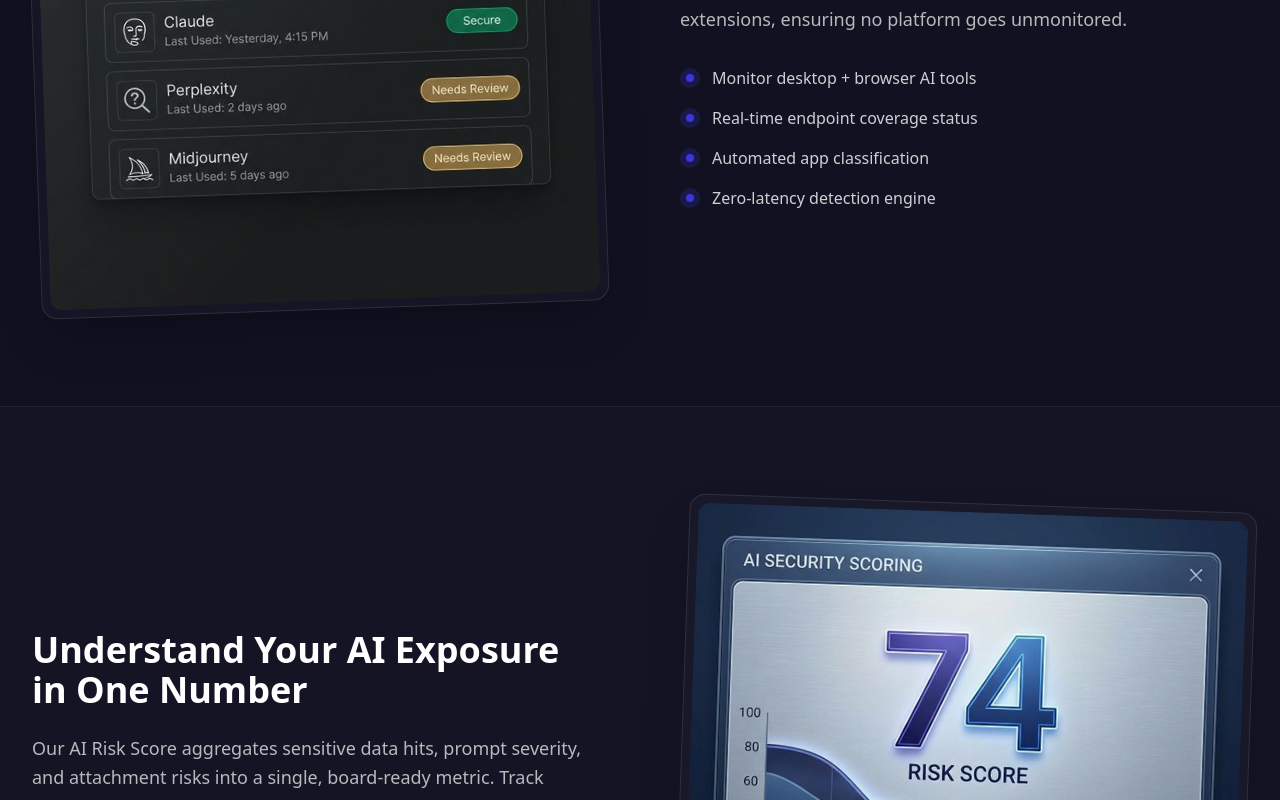
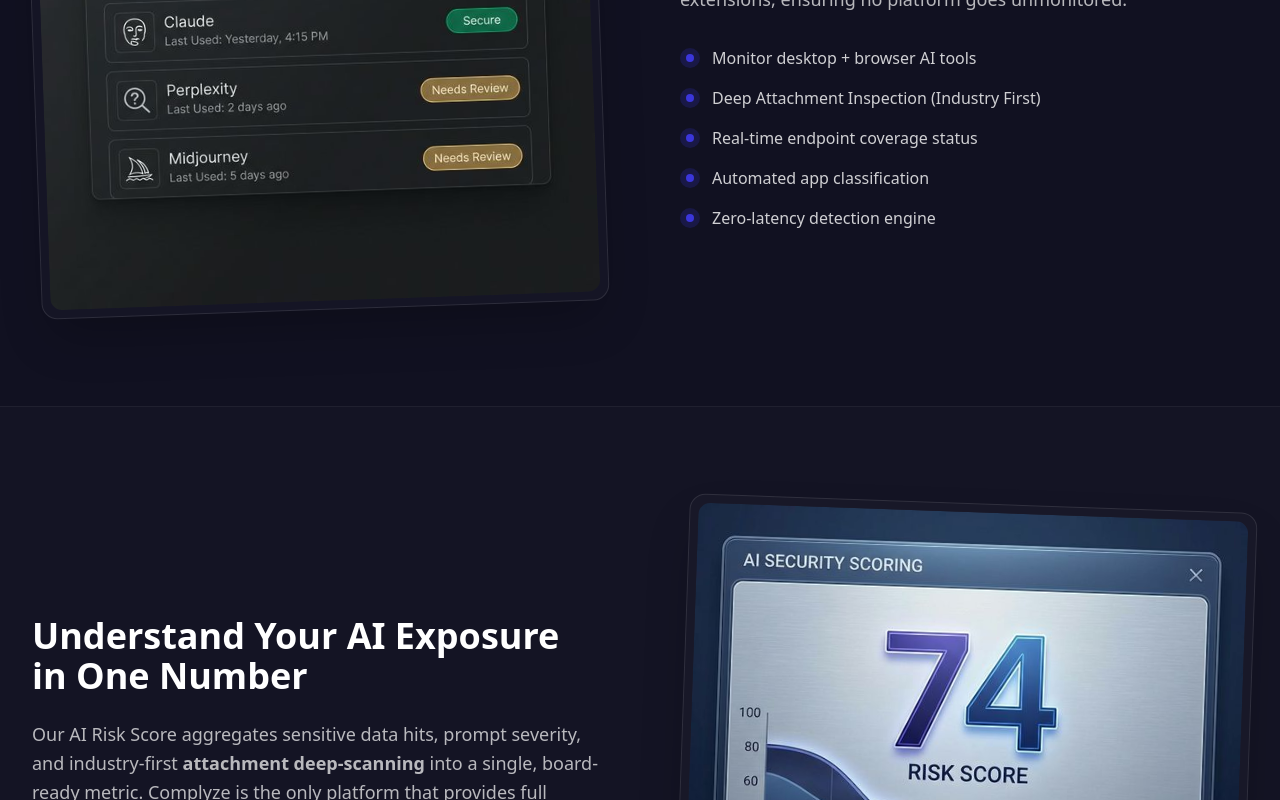
Before and after one commit to dferdowsfy/cortex, a Next.js app in the folder web/: page /platform in a window 1280 px wide. Shown: the part 1220-2020 px from the top of the page. Built offline with nearby package versions, Linux system fonts and the light colour scheme; no server answers.

Commit message:
feat(platform): highlight industry-first attachment inspection novelty

```diff
--- a/web/app/platform/page.tsx
+++ b/web/app/platform/page.tsx
@@ -144,6 +144,7 @@ export default function PlatformPage() {
                                     <div className="space-y-4">
                                         {[
                                             "Monitor desktop + browser AI tools",
+                                            "Deep Attachment Inspection (Industry First)",
                                             "Real-time endpoint coverage status",
                                             "Automated app classification",
                                             "Zero-latency detection engine"
@@ -183,7 +184,7 @@ export default function PlatformPage() {
                                 <ScrollIn>
                                     <h2 className="text-4xl font-bold text-white mb-6">Understand Your AI Exposure in One Number</h2>
                                     <p className="text-lg text-white/70 leading-relaxed mb-8">
-                                        Our AI Risk Score aggregates sensitive data hits, prompt severity, and attachment risks into a single, board-ready metric. Track trends and identify outliers before they become incidents.
+                                        Our AI Risk Score aggregates sensitive data hits, prompt severity, and industry-first <strong>attachment deep-scanning</strong> into a single, board-ready metric. Complyze is the only platform that provides full visibility into the contents of files uploaded to AI models.
                                     </p>
                                     <div className="grid grid-cols-2 gap-6">
                                         <div className="p-4 rounded-lg bg-white/5 border border-white/10">
```
